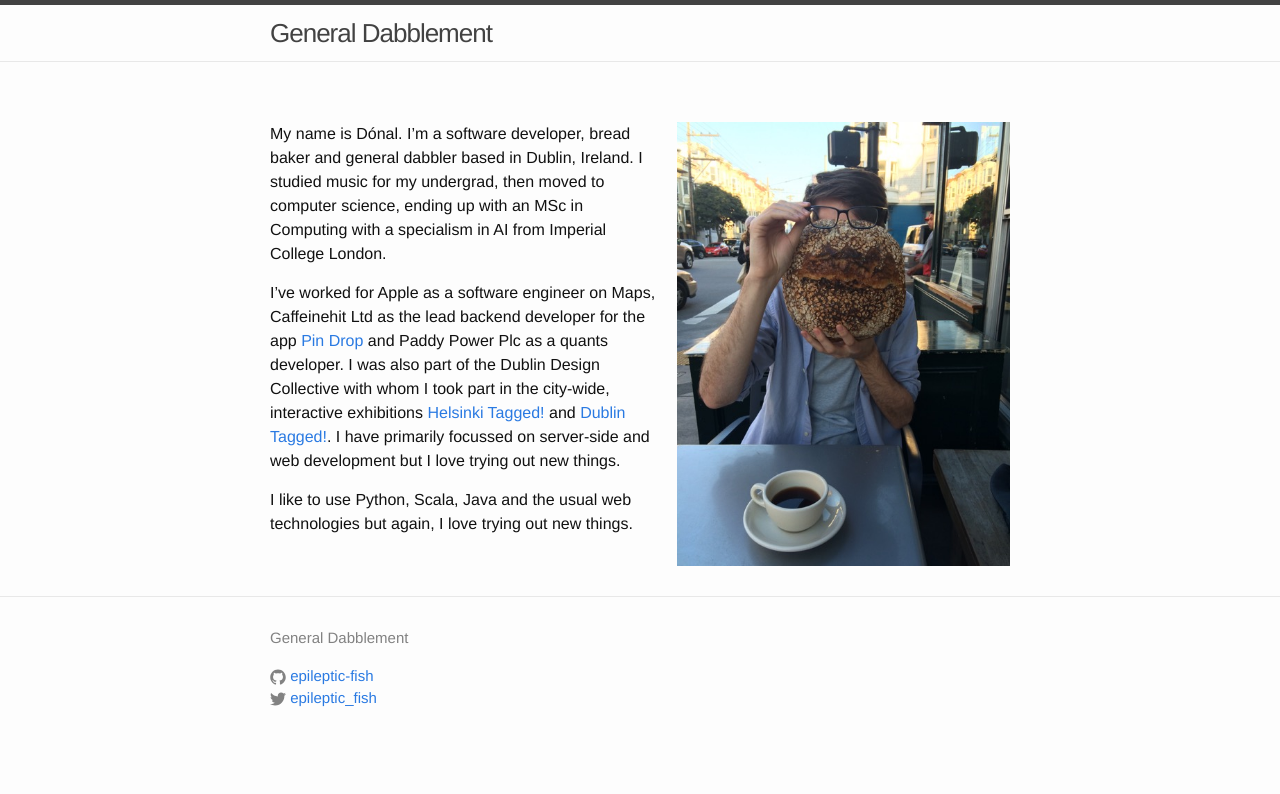
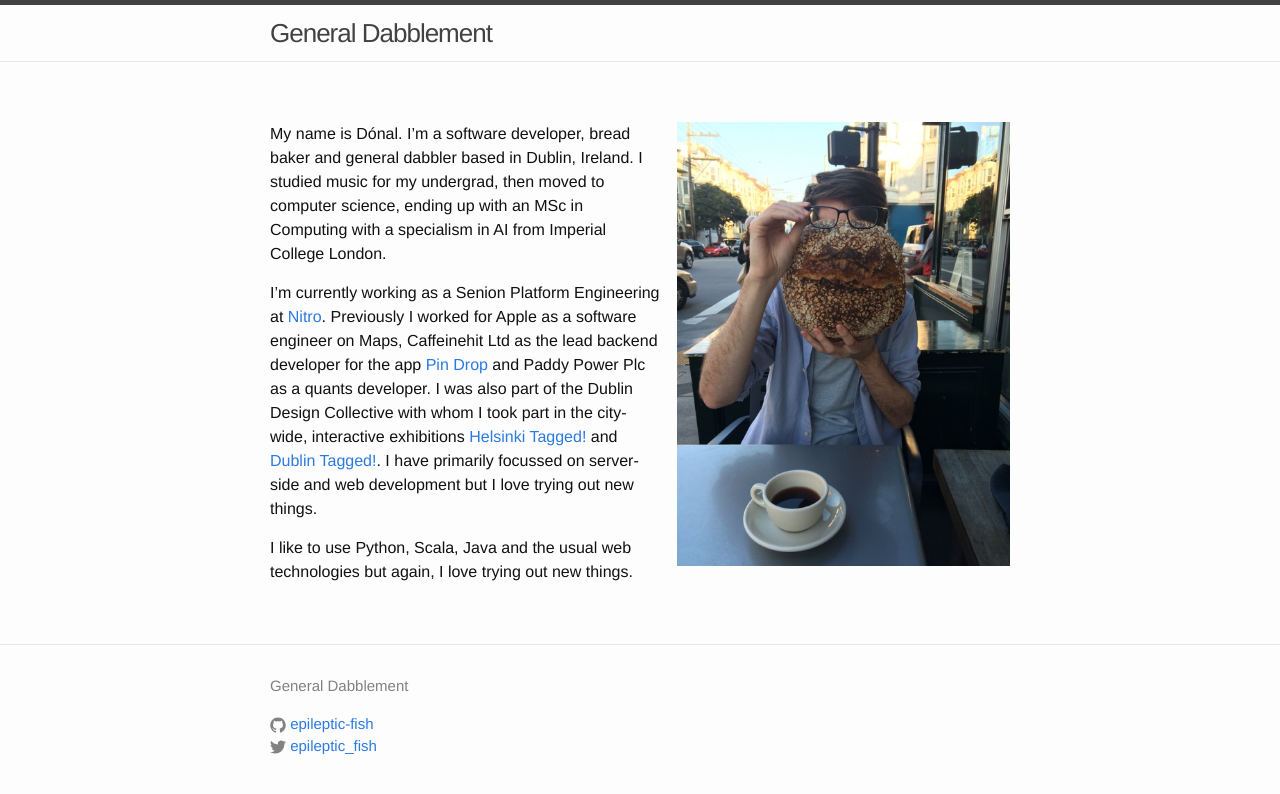
Before and after one commit to donaladams/donaladams.github.io, a Jekyll site: the page built from index.md, in a window 1280 px wide. Shown: the top 794 px of the page. Built offline with Jekyll 4.4.1, drawn with Linux system fonts in a browser that asks for light colours.

Commit message:
Update index.md

```diff
--- a/index.md
+++ b/index.md
@@ -6,6 +6,6 @@
 
 My name is Dónal. I'm a software developer, bread baker and general dabbler based in Dublin, Ireland. I studied music for my undergrad, then moved to computer science, ending up with an MSc in Computing with a specialism in AI from Imperial College London.
 
-I've worked for Apple as a software engineer on Maps, Caffeinehit Ltd as the lead backend developer for the app [Pin Drop](http://techcrunch.com/2014/08/26/pin-drop-app-launches-on-us-app-store-with-smart-new-features/) and Paddy Power Plc as a quants developer. I was also part of the Dublin Design Collective with whom I took part in the city-wide, interactive exhibitions [Helsinki Tagged!](http://www.roji.ie/Helsinki-Tagged) and [Dublin Tagged!](http://www.roji.ie/Dublin-Tagged). I have primarily focussed on server-side and web development but I love trying out new things.
+I'm currently working as a Senion Platform Engineering at [Nitro](https://www.gonitro.com/). Previously I worked for Apple as a software engineer on Maps, Caffeinehit Ltd as the lead backend developer for the app [Pin Drop](http://techcrunch.com/2014/08/26/pin-drop-app-launches-on-us-app-store-with-smart-new-features/) and Paddy Power Plc as a quants developer. I was also part of the Dublin Design Collective with whom I took part in the city-wide, interactive exhibitions [Helsinki Tagged!](http://www.roji.ie/Helsinki-Tagged) and [Dublin Tagged!](http://www.roji.ie/Dublin-Tagged). I have primarily focussed on server-side and web development but I love trying out new things.
 
 I like to use Python, Scala, Java and the usual web technologies but again, I love trying out new things.
```
